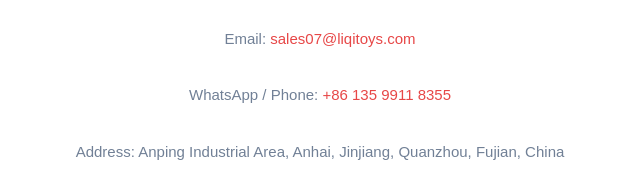
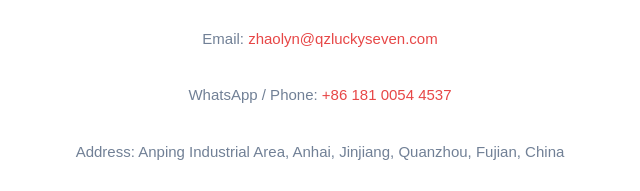
Before and after one commit to zhaolync-ctrl/liqi-global-website, a plain HTML site: page index.html in a window 1280 px wide. Shown: the part 2939-3130 px from the top of the page, 320-960 px from the left. Drawn offline with Linux system fonts and the light colour scheme.

Commit message:
Update contact details in index.html

```diff
--- a/index.html
+++ b/index.html
@@ -721,12 +721,12 @@
       </p>
 
       <div class="contact-details">
-        <p>Email: <a href="mailto:sales07@liqitoys.com">sales07@liqitoys.com</a></p>
-        <p>WhatsApp / Phone: <a href="tel:+8613599118355">+86 135 9911 8355</a></p>
+        <p>Email: <a href="mailto:zhaolyn@qzluckyseven.com">zhaolyn@qzluckyseven.com</a></p>
+        <p>WhatsApp / Phone: <a href="tel:+86 181 0054 4537">+86 181 0054 4537</a></p>
         <p>Address: Anping Industrial Area, Anhai, Jinjiang, Quanzhou, Fujian, China</p>
       </div>
 
-      <a href="mailto:sales07@liqitoys.com?subject=OEM%20ODM%20project%20inquiry" class="btn btn-red">
+      <a href="mailto:zhaolyn@qzluckyseven.com?subject=OEM%20ODM%20project%20inquiry" class="btn btn-red">
         Contact Our Team
       </a>
 
```
